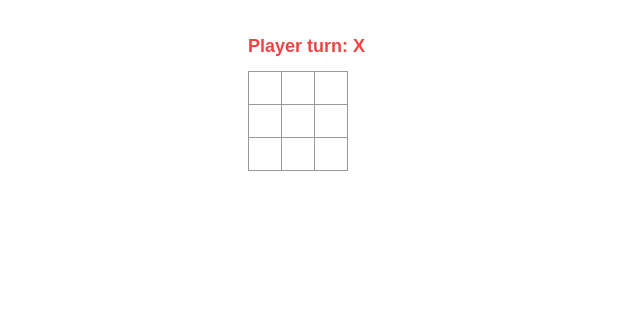
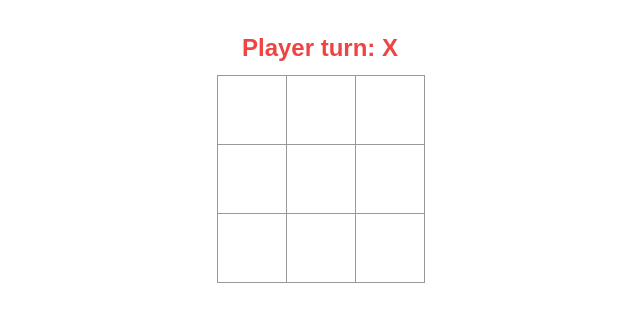
Before and after one commit to doodleEmon/Tic-Tac-Toe, a React (Vite) app: page / in a window 1280 px wide. Shown: the top 322 px of the page, without its empty margins (320-960 px from the left). Built offline with nearby package versions, Linux system fonts and the light colour scheme.

Commit message:
style updated for class .square

```diff
--- a/src/App.css
+++ b/src/App.css
@@ -65,12 +65,12 @@
     font-size: 24px;
     font-weight: bold;
     line-height: 34px;
-    height: 34px;
+    height: 70px;
     margin-right: -1px;
     margin-top: -1px;
     padding: 0;
     text-align: center;
-    width: 34px;
+    width: 70px;
   }
 
   .board-row:after {
--- a/src/components/Board.jsx
+++ b/src/components/Board.jsx
@@ -25,14 +25,16 @@ const Board = () => {
   const winner = useCalculateWinner(squares);
   let status;
   if (winner) {
-    status = `Winner is ${winner}`;
+    status = `Winner: ${winner}`;
   } else {
     status = `Player turn: ${xIsNext ? "X" : "O"}`;
   }
 
   return (
-    <div className="w-36">
-      <h3 className="text-red-500 text-lg font-semibold my-3">{status}</h3>
+    <div className="w-full mx-auto">
+      <h3 className="text-red-500 text-2xl font-semibold my-3 text-center">
+        {status}
+      </h3>
       <div className="board-row">
         <Square value={squares[0]} onSquareClick={() => handleClick(0)} />
         <Square value={squares[1]} onSquareClick={() => handleClick(1)} />
```
